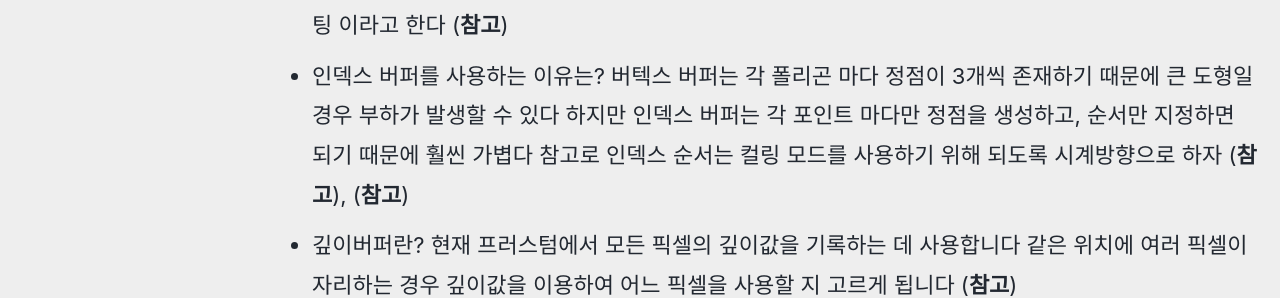
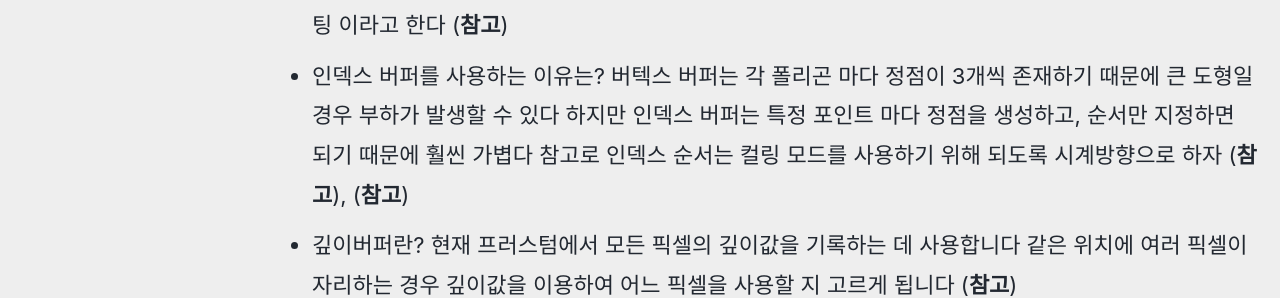
Before and after one commit to devMyeong/devMyeong.github.io, a Jekyll site: the page built from _posts/cs/2022-09-05-블로그-면접준비.md, in a window 1280 px wide and 900 px high, scrolled down 21466 px. Shown: the part 197-495 px from the top of the window. Built offline with Jekyll 4.4.1, drawn with Linux system fonts in a browser that asks for light colours; cached includes are drawn as plain includes; nearby versions of some CDN libraries; some web fonts are replaced; comment, search, counter and statistics services are not loaded.

Commit message:
Chore : 수정

```diff
--- a/_posts/cs/2022-09-05-블로그-면접준비.md
+++ b/_posts/cs/2022-09-05-블로그-면접준비.md
@@ -198,7 +198,7 @@ last_modified_at: 2022-10-30
 - 더블 버퍼링과 스왑 체인에 대해 설명하면? 프레임이 갱신되는 과정에서 스크린에 깜빡거림(Flickering)이 생길 수 있다 이 현상을 방지하기 위해서 전면 버퍼(front buffer)외에 화면 밖(off screen)의 후면 버퍼(back buffer)를 추가적으로 두는데, 이 방식을 이중 버퍼링 이라고 하고 한다 또한 후면 버퍼에 그리기가 완료되면 전면 버퍼와 후면 버퍼를 교환하는데 이때 비디오 컨트롤러는 전면 버퍼 만을 참조해 스크린을 갱신한다 이 방식을 스왑체인 이라고 한다 ([**참고**](https://handhp1.tistory.com/10))
 - 알파블렌딩과 알파테스트의 차이는? 알파블렌딩은 블랜딩 설정에 따라 색상이 혼합되는 것이고, 알파테스트는 설정값을 기준으로 해당되는 범위의 값을 제거 하는 것이다 ([**참고**](https://mgun.tistory.com/130))
 - 알파소팅에 대해 설명하면? 알파가 없는 오브젝트들은 화면 앞의 오브젝트부터 뒤에 있는 오브젝트 순으로 렌더링하는게 빠르다 이유는 화면 앞의 오브젝트를 렌더링하면 그 뒤에 가려진 오브젝트는 렌더링하지 않아도 되기 때문에 속도가 빨라지는 원리입니다 반투명,투명 오브젝트는 반대로 뒤에서부터 그려야 합니다 그래야 앞에 반투명 오브젝트를 그리더라도, 먼저 그려진 뒤의 오브젝트가 비춰서 보이기 때문이다 이런 이유 때문에 게임에서는 알파가 없는것들 따로 그리고, 알파가 있는것들을 따로 그린다 이것을 알파 소팅 이라고 한다 ([**참고**](https://m.blog.naver.com/PostView.naver?isHttpsRedirect=true&blogId=agebreak&logNo=60123549628))
-- 인덱스 버퍼를 사용하는 이유는? 버텍스 버퍼는 각 폴리곤 마다 정점이 3개씩 존재하기 때문에 큰 도형일 경우 부하가 발생할 수 있다 하지만 인덱스 버퍼는 각 포인트 마다만 정점을 생성하고, 순서만 지정하면 되기 때문에 훨씬 가볍다 참고로 인덱스 순서는 컬링 모드를 사용하기 위해 되도록 시계방향으로 하자 ([**참고**](https://showmiso.tistory.com/142)), ([**참고**](https://carrotclub.tistory.com/16))
+- 인덱스 버퍼를 사용하는 이유는? 버텍스 버퍼는 각 폴리곤 마다 정점이 3개씩 존재하기 때문에 큰 도형일 경우 부하가 발생할 수 있다 하지만 인덱스 버퍼는 특정 포인트 마다 정점을 생성하고, 순서만 지정하면 되기 때문에 훨씬 가볍다 참고로 인덱스 순서는 컬링 모드를 사용하기 위해 되도록 시계방향으로 하자 ([**참고**](https://showmiso.tistory.com/142)), ([**참고**](https://carrotclub.tistory.com/16))
 - 깊이버퍼란? 현재 프러스텀에서 모든 픽셀의 깊이값을 기록하는 데 사용합니다 같은 위치에 여러 픽셀이 자리하는 경우 깊이값을 이용하여 어느 픽셀을 사용할 지 고르게 됩니다 ([**참고**](https://blog.nullbus.net/80))
 - 역행렬에 대해 설명하면? 어떤 행렬 A와 곱했을 때 곱셈에 대한 항등원인 단위행렬 E가 나오게 하는 행렬을 행렬 A의 역행렬 이라고 한다 ([**참고**](https://mathbang.net/567))
 - 컬링과 클리핑의 차이점은 무엇인가? 컬링은 불필요한 객체를 제거하고 클리핑은 보이는 영역을 정의하여 그 안의 객체만을 보여주는 기술입니다 ([**참고**](https://doobudubu.tistory.com/m/243))
```
